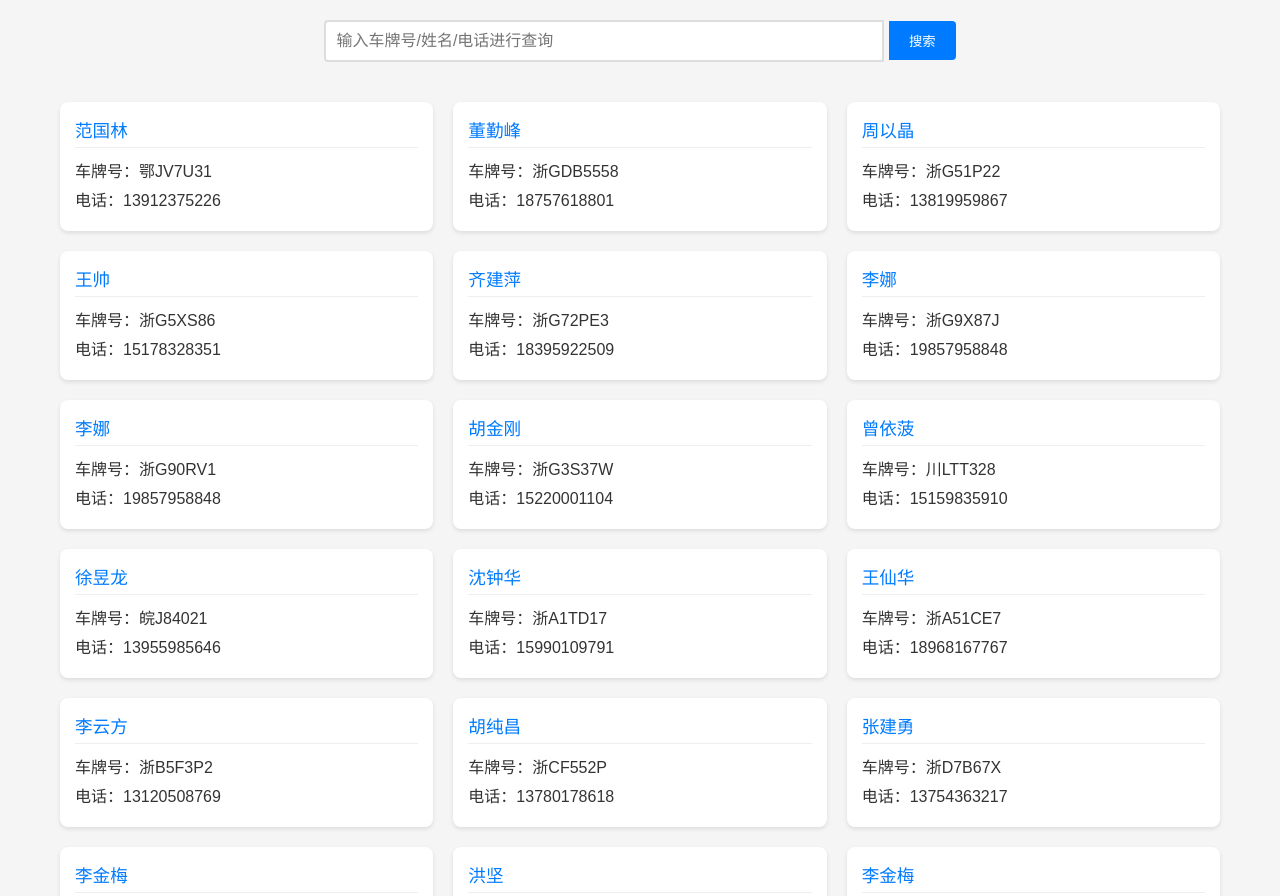
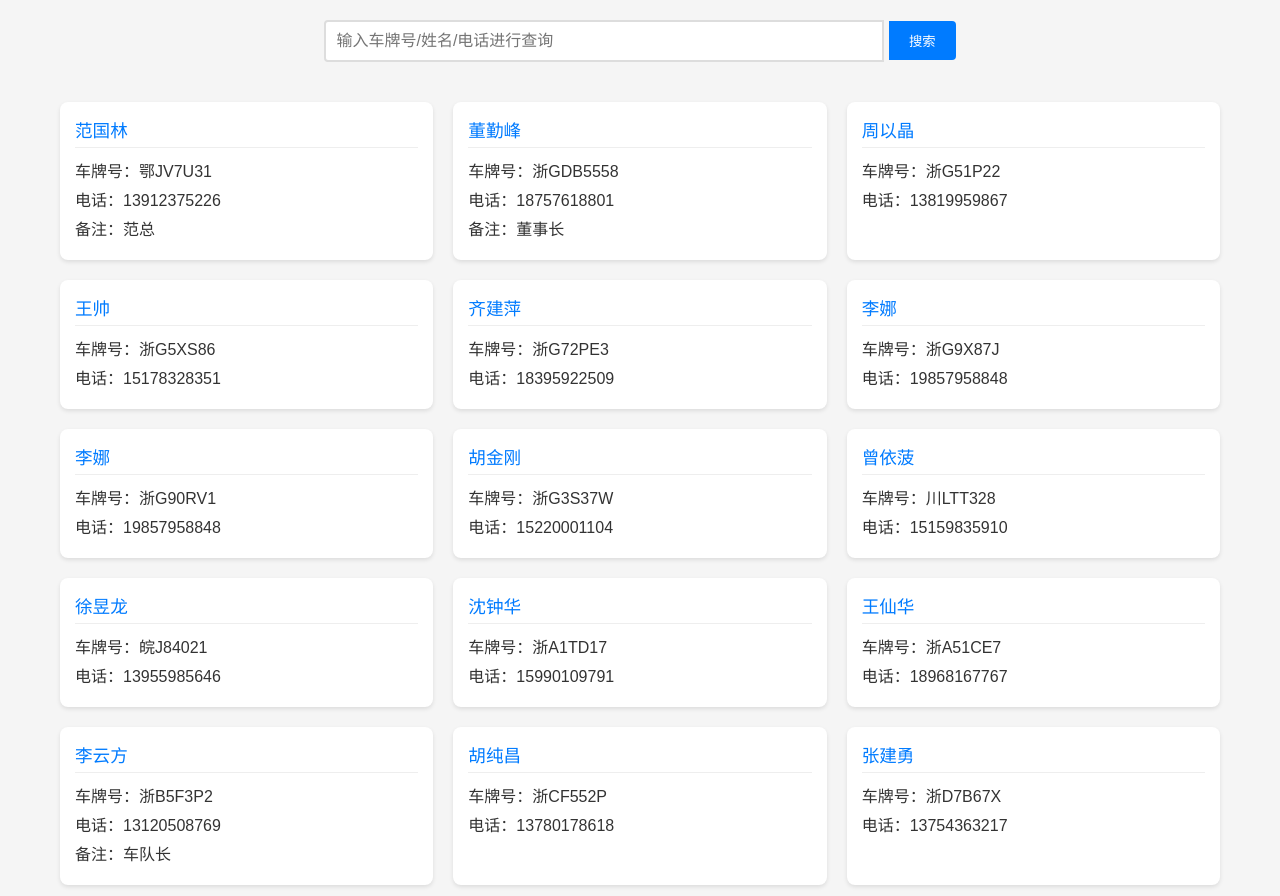
Before and after one commit to Xiang-UX/xiang-520, a plain HTML site: page page/sto.html in a window 1280 px wide. Shown: the top 896 px of the page. Drawn offline with Linux system fonts and the light colour scheme.

Commit message:
Update sto.html

```diff
--- a/page/sto.html
+++ b/page/sto.html
@@ -106,14 +106,14 @@
           name: "范国林",
           plate_number: "鄂JV7U31",
           phone: "13912375226",
-          remark: "",
+          remark: "范总",
         },
         {
           serial_number: "2",
           name: "董勤峰",
           plate_number: "浙GDB5558",
           phone: "18757618801",
-          remark: "",
+          remark: "董事长",
         },
         {
           serial_number: "3",
@@ -190,7 +190,7 @@
           name: "李云方",
           plate_number: "浙B5F3P2",
           phone: "13120508769",
-          remark: "",
+          remark: "车队长",
         },
         {
           serial_number: "14",
@@ -239,7 +239,7 @@
           name: "王凯",
           plate_number: "浙GJ8D87",
           phone: "13735762925",
-          remark: "",
+          remark: "安全员",
         },
         {
           serial_number: "21",
```
